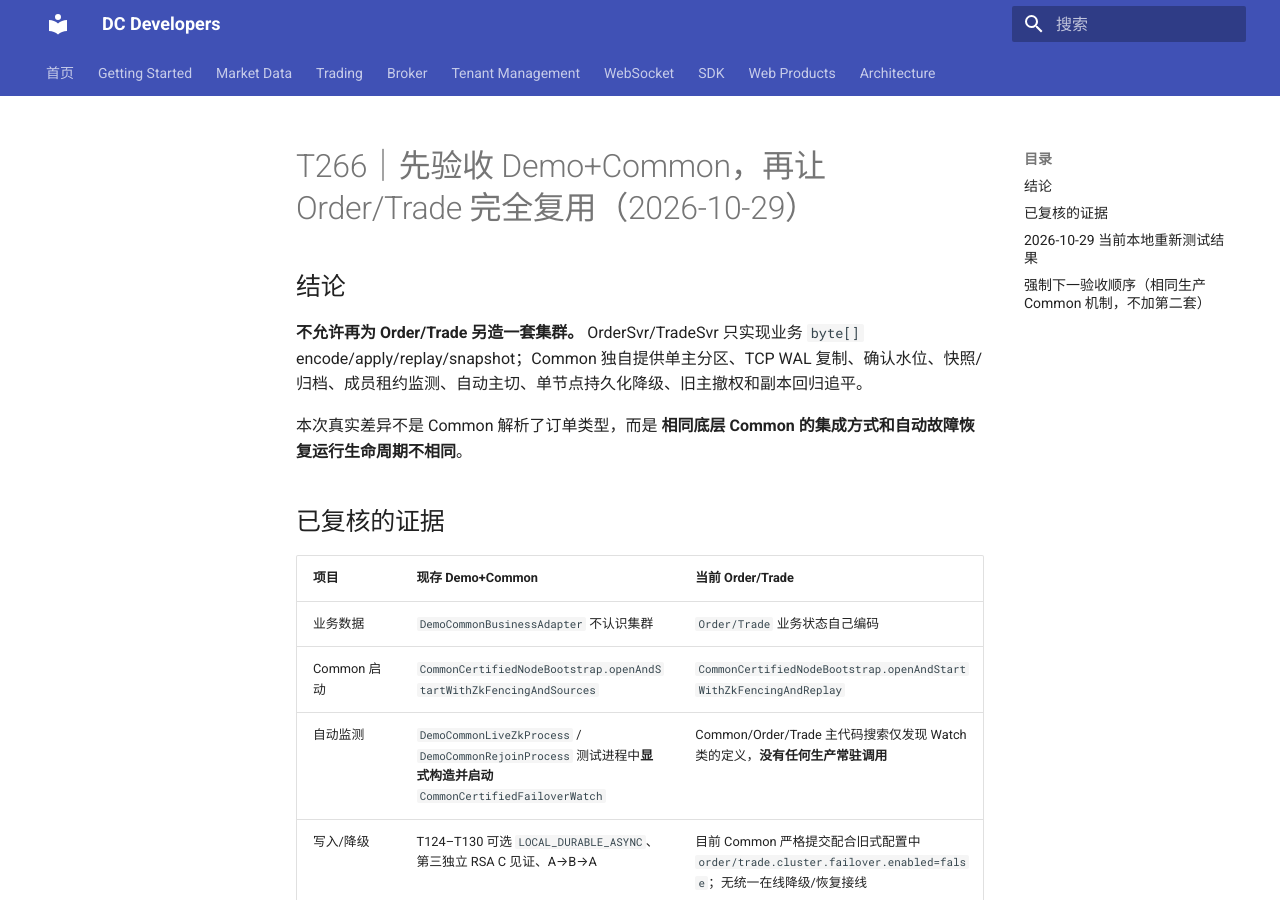
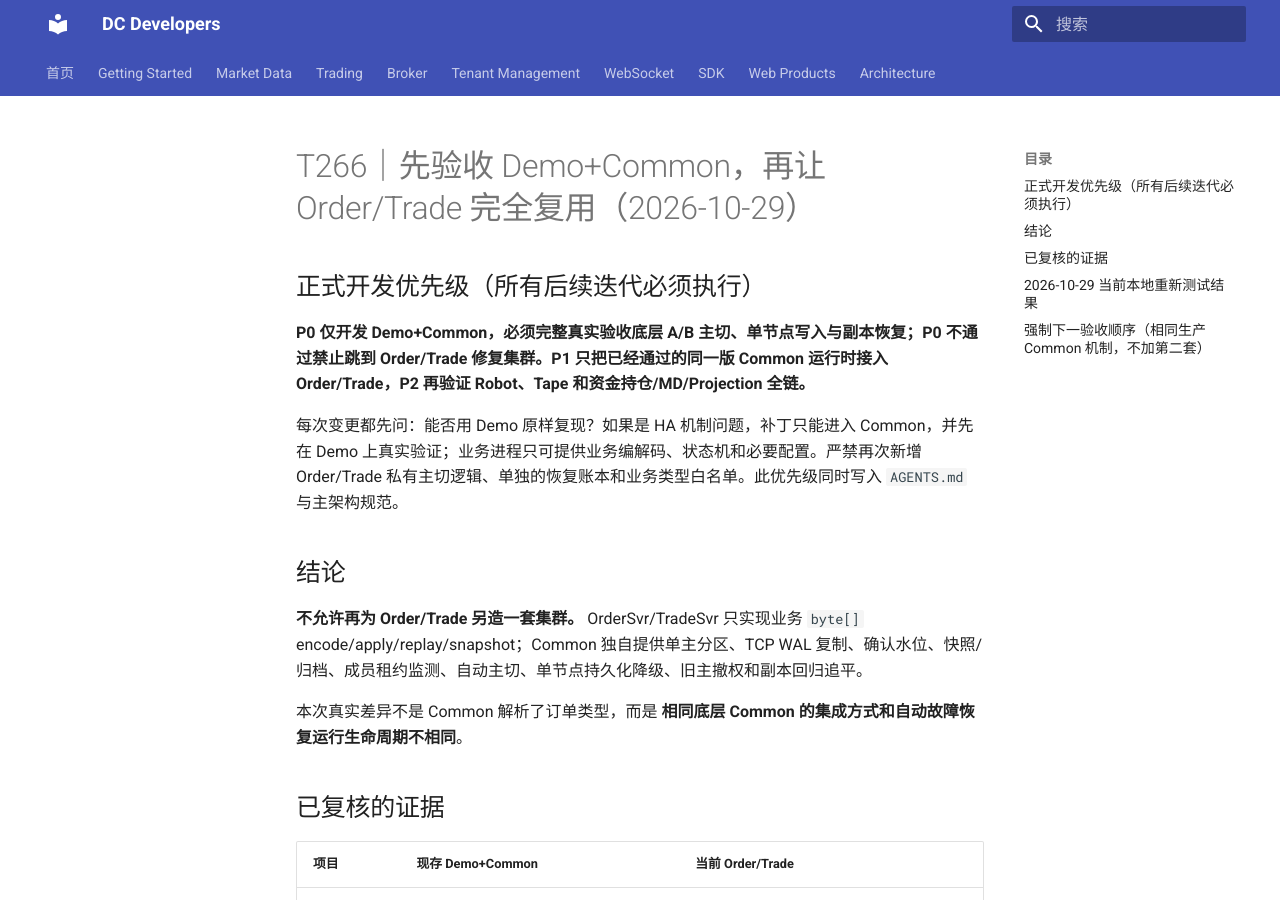
Before and after one commit to bliplink/dc-quant-deploy, an MkDocs documentation site: the page built from docs/T266_DEMO_COMMON_ORDER_TRADE_PARITY_FIRST_20261029.zh-CN.md, in a window 1280 px wide and 900 px high. Built offline with MkDocs 1.6.1 and Material for MkDocs 9.7.7, drawn with Linux system fonts in a browser that asks for light colours.

Commit message:
docs: enforce P0 Demo Common first, P1 Order Trade reuse, P2 business acceptance

```diff
--- a/docs/T266_DEMO_COMMON_ORDER_TRADE_PARITY_FIRST_20261029.zh-CN.md
+++ b/docs/T266_DEMO_COMMON_ORDER_TRADE_PARITY_FIRST_20261029.zh-CN.md
@@ -1,4 +1,10 @@
 # T266｜先验收 Demo+Common，再让 Order/Trade 完全复用（2026-10-29）
+
+## 正式开发优先级（所有后续迭代必须执行）
+
+**P0 仅开发 Demo+Common，必须完整真实验收底层 A/B 主切、单节点写入与副本恢复；P0 不通过禁止跳到 Order/Trade 修复集群。P1 只把已经通过的同一版 Common 运行时接入 Order/Trade，P2 再验证 Robot、Tape 和资金持仓/MD/Projection 全链。**
+
+每次变更都先问：能否用 Demo 原样复现？如果是 HA 机制问题，补丁只能进入 Common，并先在 Demo 上真实验证；业务进程只可提供业务编解码、状态机和必要配置。严禁再次新增 Order/Trade 私有主切逻辑、单独的恢复账本和业务类型白名单。此优先级同时写入 `AGENTS.md` 与主架构规范。
 
 ## 结论
 **不允许再为 Order/Trade 另造一套集群。** OrderSvr/TradeSvr 只实现业务 `byte[]` encode/apply/replay/snapshot；Common 独自提供单主分区、TCP WAL 复制、确认水位、快照/归档、成员租约监测、自动主切、单节点持久化降级、旧主撤权和副本回归追平。
```
